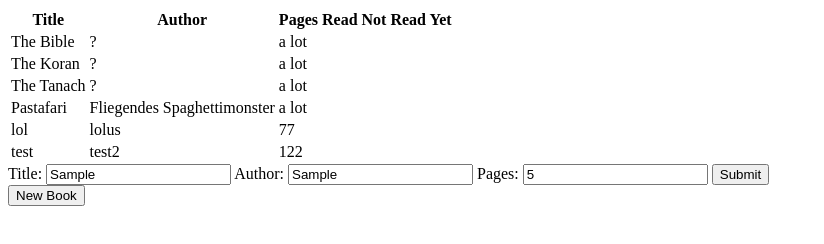
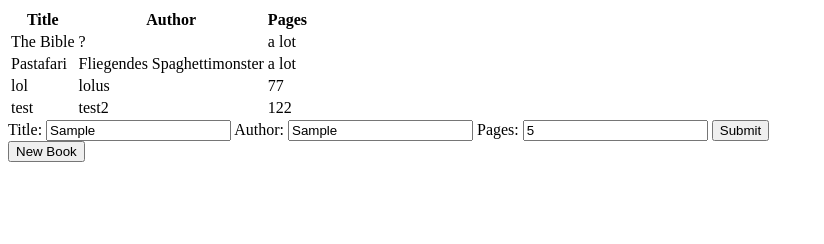
Before and after one commit to DebSol11/odin-library, a plain HTML site: page index.html in a window 1280 px wide. Both pictures are taken after typing "Sample", "Sample", "5" into the empty fields and a click on the button "Submit". Shown: the whole page, without its empty margins (0-824 px from the left). Drawn offline with Linux system fonts and the light colour scheme.

Commit message:
Clean up the code

```diff
--- a/index.html
+++ b/index.html
@@ -13,8 +13,6 @@
         <th>Title</th>
         <th>Author</th>
         <th>Pages</th>
-        <th>Read</th>
-        <th>Not Read Yet</th>
       </tr>
     </table>
     <form action="example.com/path" method="post">
--- a/script.js
+++ b/script.js
@@ -7,16 +7,6 @@ const submitBtn = document.querySelector("#submitBtn");
 const myLibrary = [
   {
     title: "The Bible",
-    author: "?",
-    pages: "a lot",
-  },
-  {
-    title: "The Koran",
-    author: "?",
-    pages: "a lot",
-  },
-  {
-    title: "The Tanach",
     author: "?",
     pages: "a lot",
   },
@@ -75,29 +65,22 @@ const form = document.querySelector("form");
 submitBtn.addEventListener("click", (event) => {
   event.preventDefault();
   storeInput();
+  displayBooks();
 });
 
-function storeInput() {
+function addInput() {
   // Initialize an empty object
   let inputObject = {};
-
   // Get the input elements
   const title = document.getElementById("title");
   const author = document.getElementById("author");
   const pages = document.getElementById("pages");
-
   // Add the values to the object
   inputObject = {
     title: title.value,
     author: author.value,
     pages: pages.value,
   };
-
-  //cAdd the object to the array
+  //Add the object to the array
   myLibrary.push(inputObject)
-
-  // Print the input Object to the console
-  console.log(inputObject);
-  // Print the myLibrary Array to the console
-  console.log(myLibrary);
 }
```
